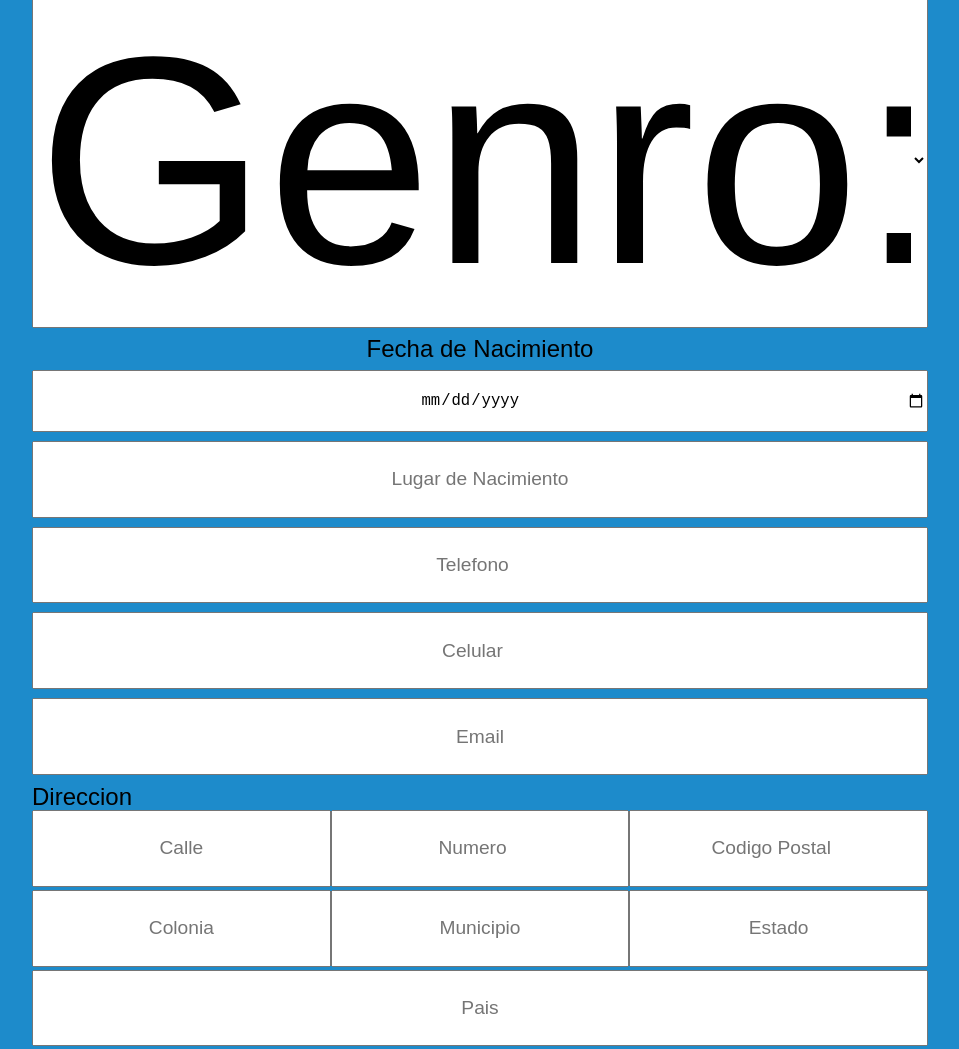
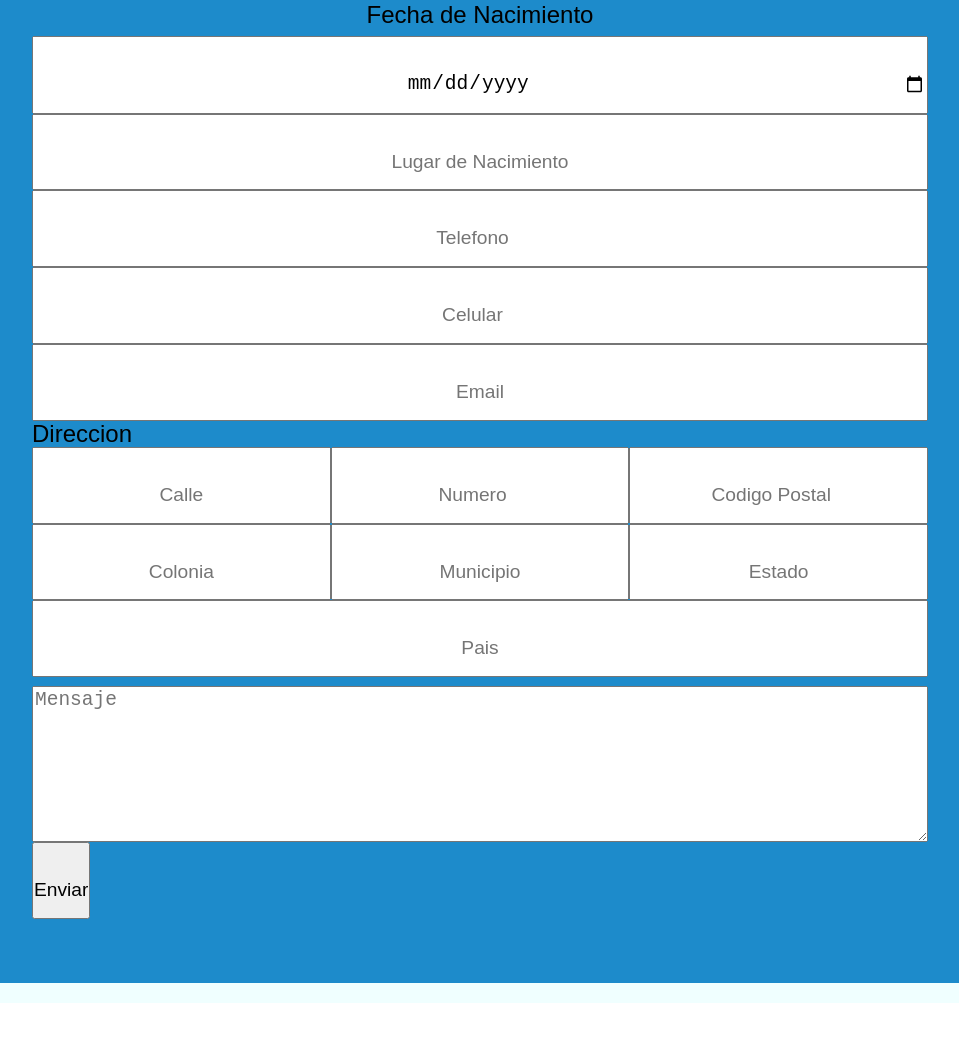
Before and after one commit to birdiedaboy/BL_00, a plain HTML site: page index.html in a window 1280 px wide. Shown: the part 326-1375 px from the top of the page, without its empty margins (160-1119 px from the left). After the commit the page ends 1329 px from the top, so only its background shows below. Drawn offline with Linux system fonts and the light colour scheme.

Commit message:
tratando de poner todo en orden
shish is

```diff
--- a/css/estilo2.css
+++ b/css/estilo2.css
@@ -79,7 +79,7 @@ form{
 }
 span{
    display: flex;
-    align-content: center;
+
 
 }
 
@@ -87,34 +87,50 @@ input{
     box-sizing: border-box;
     width: 100%;
     height: 4em;
-    padding: 0 0 0 0;
-    margin: 0 0 1% 0;
+    padding: 1em 0 0 0;
+    margin: 0em 0 0 0em;
     font-size: 1.2em;
     text-align: center;
 }
 span div select {
     width: 100%;
     box-sizing: border-box;
-    font-size: 18.5em;
 
+}
+span div select option{
+    font-size: 5.5em;
+    background-color: black;
 }
 span div label p{
    text-align: center;
     margin: 1% 0 1% 0;
     font-size: 1.5em;
+    width: 100%;
+}
+label{
+    width: 100%;
+}
+span div input[type=date]{
+    font-size: 1.5em;
+
 
 }
+textarea{
+    height: 8em;
+    width: 100%;
+    margin: 1% 1% 0 0;
+    font-size: 1.5em;
+}
+span div input[type=submit]{
+    width: inherit;
 
-textarea{
-    height: 3em;
-    width: 100% ;
-    margin: 1% 1% 0 0;
 }
 
 footer{
     display: flex;
     background-color: azure;
     width: 100%;
+
 
 }
 footer p{
--- a/index.html
+++ b/index.html
@@ -65,7 +65,7 @@
     <span>
 			<br>
         <div>
-				<input type="submit" value="Enviar" name="submit"class="btn-enviar"/>
+				<input type="submit" value="Enviar" name="submit"/>
         </div>
     </span>
     </form>
```
